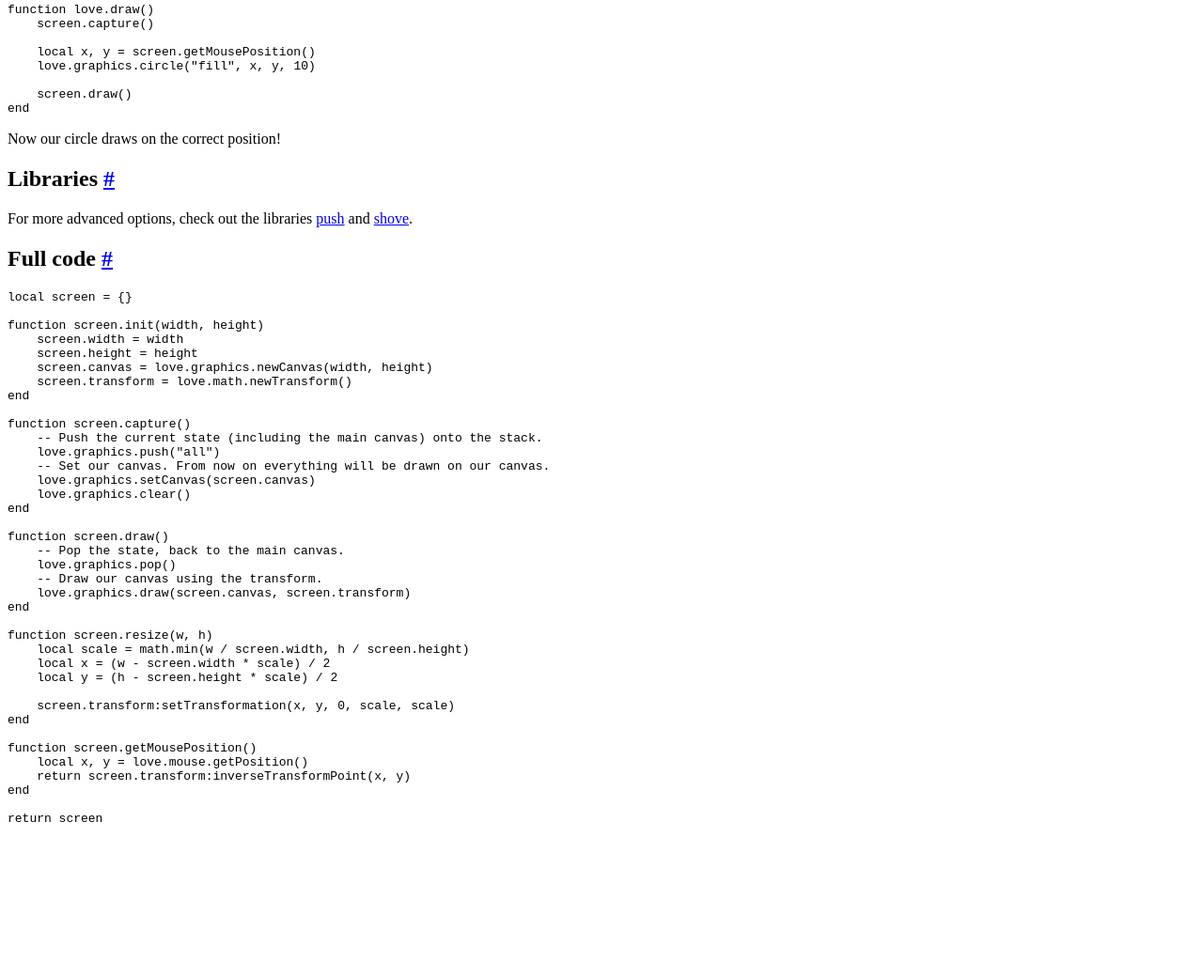
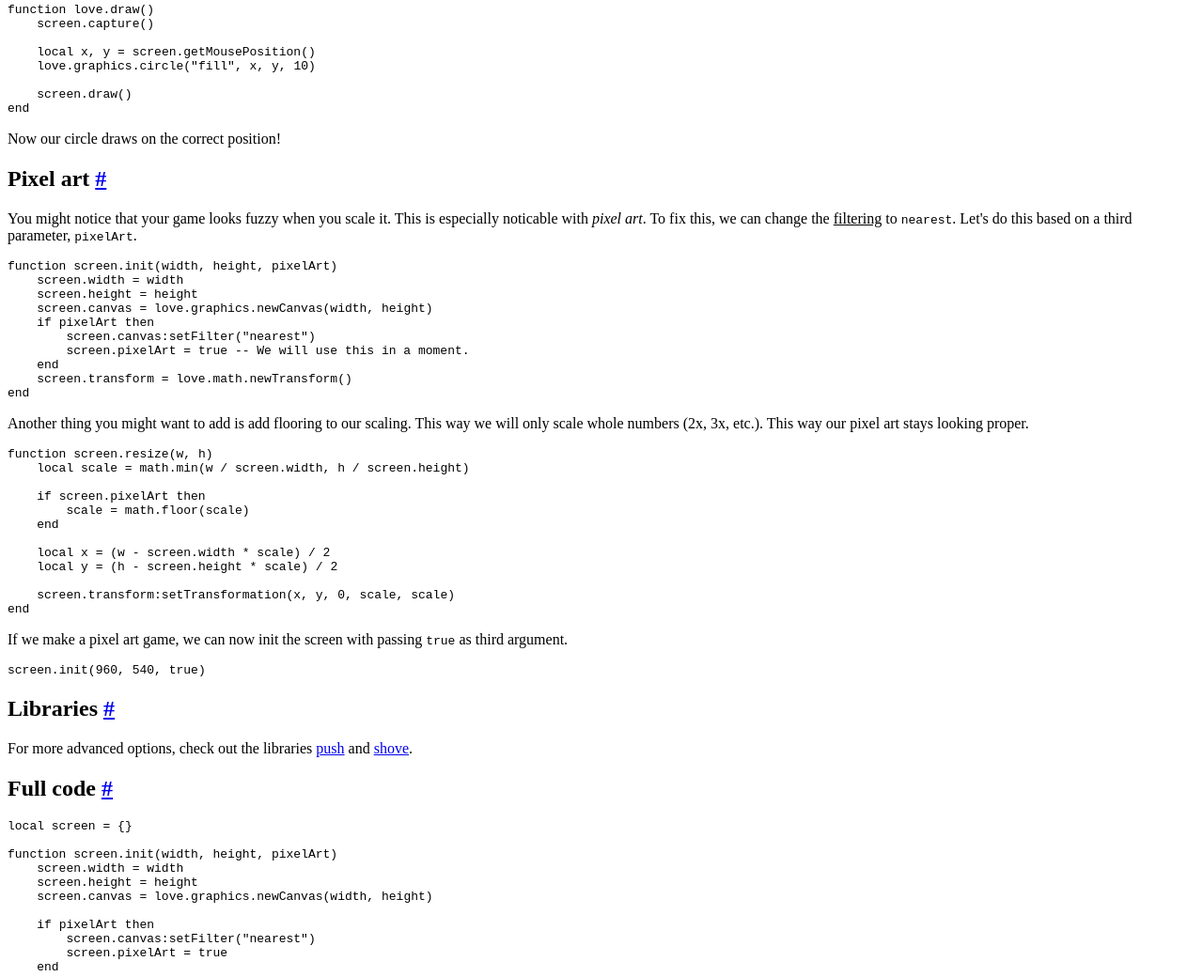
Before and after one commit to josh-perry/love-cookbook, an Eleventy site: page content/guides/recipes/screen-resizing.md in a window 1280 px wide. Shown: the part 1730-2770 px from the top of the page at 94% size. Before the commit the page ends 2622 px from the top, so only its background shows below. Built offline with nearby package versions, Linux system fonts and the light colour scheme; Eleventy itself is replaced by a stand-in of ours; code samples lack their colours; files that its build step writes are made by us from their sources; what eleventy-plugin-metagen, markdown-it-github-alerts would draw is missing.

Commit message:
Add section on pixel art scaling

````diff
--- a/content/guides/recipes/screen-resizing.md
+++ b/content/guides/recipes/screen-resizing.md
@@ -138,6 +138,46 @@ end
 
 Now our circle draws on the correct position!
 
+## Pixel art
+
+You might notice that your game looks fuzzy when you scale it. This is especially noticable with *pixel art*. To fix this, we can change the <ins>filtering</ins> to `nearest`. Let's do this based on a third parameter, `pixelArt`.
+
+```lua
+function screen.init(width, height, pixelArt)
+    screen.width = width
+    screen.height = height
+    screen.canvas = love.graphics.newCanvas(width, height)
+    if pixelArt then
+        screen.canvas:setFilter("nearest")
+        screen.pixelArt = true -- We will use this in a moment.
+    end
+    screen.transform = love.math.newTransform()
+end
+```
+
+Another thing you might want to add is add flooring to our scaling. This way we will only scale whole numbers (2x, 3x, etc.). This way our pixel art stays looking proper.
+
+```lua
+function screen.resize(w, h)
+    local scale = math.min(w / screen.width, h / screen.height)
+
+    if screen.pixelArt then
+        scale = math.floor(scale)
+    end
+
+    local x = (w - screen.width * scale) / 2
+    local y = (h - screen.height * scale) / 2
+
+    screen.transform:setTransformation(x, y, 0, scale, scale)
+end
+```
+
+If we make a pixel art game, we can now init the screen with passing `true` as third argument.
+
+```lua
+screen.init(960, 540, true)
+```
+
 ## Libraries
 
 For more advanced options, check out the libraries [push](https://github.com/Ulydev/push) and [shove](https://github.com/Oval-Tutu/shove).
@@ -147,10 +187,16 @@ For more advanced options, check out the libraries [push](https://github.com/Uly
 ```lua
 local screen = {}
 
-function screen.init(width, height)
+function screen.init(width, height, pixelArt)
     screen.width = width
     screen.height = height
     screen.canvas = love.graphics.newCanvas(width, height)
+
+    if pixelArt then
+        screen.canvas:setFilter("nearest")
+        screen.pixelArt = true
+    end
+
     screen.transform = love.math.newTransform()
 end
 
@@ -171,6 +217,11 @@ end
 
 function screen.resize(w, h)
     local scale = math.min(w / screen.width, h / screen.height)
+
+    if screen.pixelArt then
+        scale = math.floor(scale)
+    end
+
     local x = (w - screen.width * scale) / 2
     local y = (h - screen.height * scale) / 2
 
````
